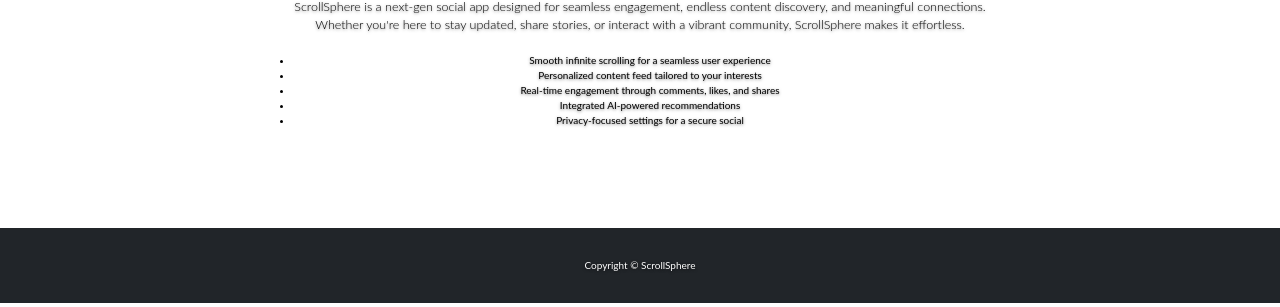
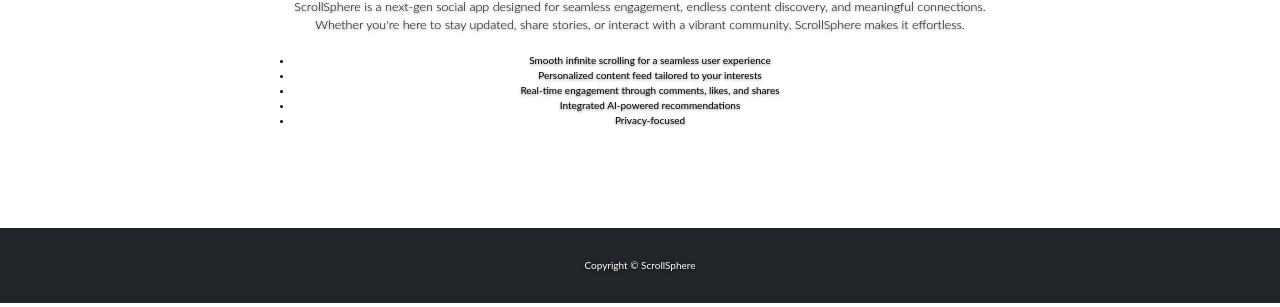
Before and after one commit to habib-git8/Social_app, a Django app: page / in a window 1280 px wide. Shown: the part 379-686 px from the top of the page. Run offline with Django 5.2, Linux system fonts and the light colour scheme; some libraries are stand-ins or nearby versions.

Commit message:
Update home.html

```diff
--- a/socialapp/feed/templates/feed/home.html
+++ b/socialapp/feed/templates/feed/home.html
@@ -20,7 +20,7 @@
             <li>Personalized content feed tailored to your interests</li>
             <li>Real-time engagement through comments, likes, and shares</li>
             <li>Integrated AI-powered recommendations</li>
-            <li>Privacy-focused settings for a secure social </li>
+            <li>Privacy-focused  </li>
                 </ul>
             </div>
         </div>
```
